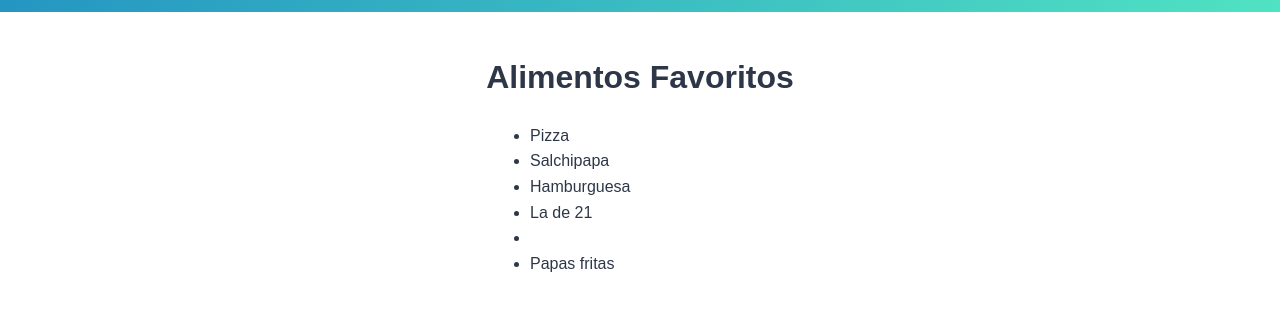
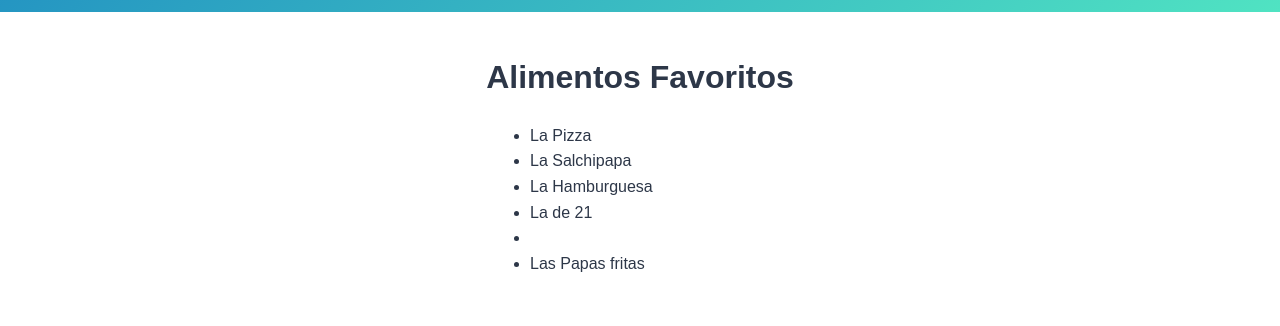
Before and after one commit to Denver-kuaker/Denverr, a plain HTML site: page index.html in a window 1280 px wide. Shown: the part 860-1186 px from the top of the page. Drawn offline with Linux system fonts and the light colour scheme.

Commit message:
index.html

```diff
--- a/index.html
+++ b/index.html
@@ -29,11 +29,11 @@
   <section id="alimentos">
     <h2>Alimentos Favoritos</h2>
     <ul>
-      <li>Pizza</li>
-      <li>Salchipapa</li>
-      <li>Hamburguesa</li>
+      <li>La Pizza</li>
+      <li>La Salchipapa</li>
+      <li>La Hamburguesa</li>
       <li>La de 21<li>
-      <li>Papas fritas</li>
+      <li>Las Papas fritas</li>
     </ul>
   </section>
 
```
